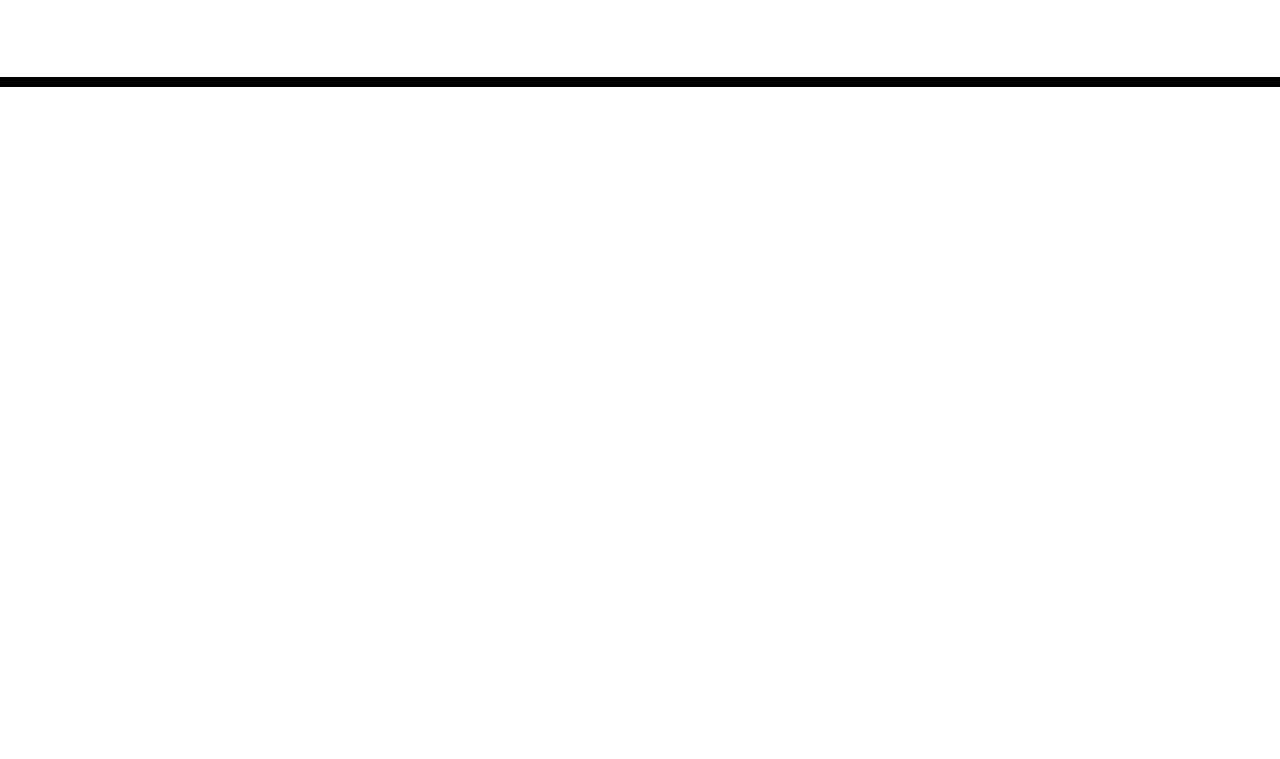
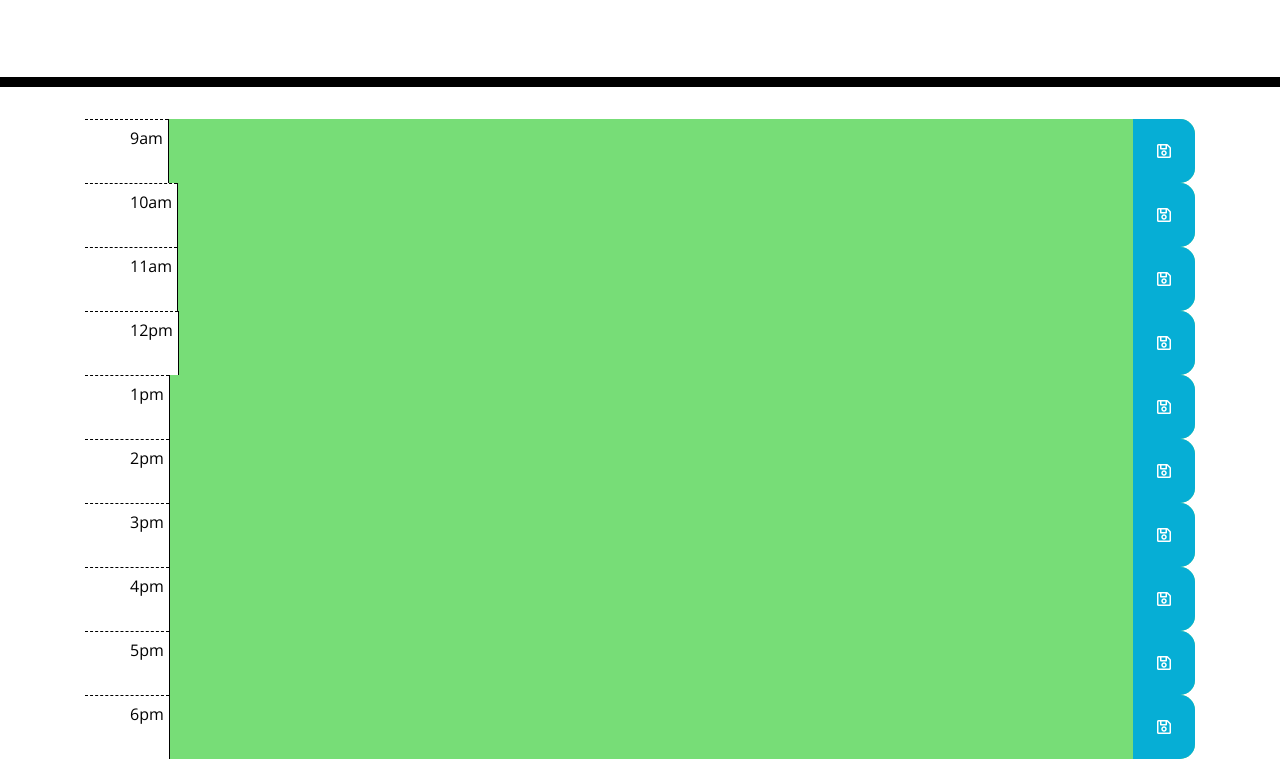
Before and after one commit to Sofoula23/calendar, a plain HTML site: page src/index.html in a window 1280 px wide. Shown: the part 181-940 px from the top of the page. Before the commit the page ends 800 px from the top, so only its background shows below. Drawn offline with nearby package versions, Linux system fonts and the light colour scheme.

Commit message:
modification of html and creation of script.js

```diff
--- a/src/index.html
+++ b/src/index.html
@@ -27,12 +27,75 @@
       <h1 class="display-3">Work Day Scheduler</h1>
       <p class="lead">A simple calendar app for scheduling your work day</p>
       <p id="currentDay" class="lead"></p>
+
+
+      <!--Timeblocks go here-->
     </header>
     <div class="container">
-      <!-- Timeblocks go here -->
+      <div id="time-9" class="time-block">
+        <div class="hour">9am</div>
+        <textarea class="event-text"></textarea>
+        <button class="saveBtn"><i class="far fa-save"></i></button>
+      </div>
+
+      <div id="time-10" class="time-block">
+        <div class="hour">10am</div>
+        <textarea class="event-text"></textarea>
+        <button class="saveBtn"><i class="far fa-save"></i></button>
+      </div>
+
+      <div id="time-11" class="time-block">
+        <div class="hour">11am</div>
+        <textarea class="event-text"></textarea>
+        <button class="saveBtn"><i class="far fa-save"></i></button>
+      </div>
+
+      <div id="time-12" class="time-block">
+        <div class="hour">12pm</div>
+        <textarea class="event-text"></textarea>
+        <button class="saveBtn"><i class="far fa-save"></i></button>
+      </div>
+
+      <div id="time-13" class="time-block">
+        <div class="hour">1pm</div>
+        <textarea class="event-text"></textarea>
+        <button class="saveBtn"><i class="far fa-save"></i></button>
+      </div>
+
+      <div id="time-14" class="time-block">
+        <div class="hour">2pm</div>
+        <textarea class="event-text"></textarea>
+        <button class="saveBtn"><i class="far fa-save"></i></button>
+      </div>
+
+      <div id="time-15" class="time-block">
+        <div class="hour">3pm</div>
+        <textarea class="event-text"></textarea>
+        <button class="saveBtn"><i class="far fa-save"></i></button>
+      </div>
+
+      <div id="time-16" class="time-block">
+        <div class="hour">4pm</div>
+        <textarea class="event-text"></textarea>
+        <button class="saveBtn"><i class="far fa-save"></i></button>
+      </div>
+
+      <div id="time-17" class="time-block">
+        <div class="hour">5pm</div>
+        <textarea class="event-text"></textarea>
+        <button class="saveBtn"><i class="far fa-save"></i></button>
+      </div>
+
+      <div id="time-18" class="time-block">
+        <div class="hour">6pm</div>
+        <textarea class="event-text"></textarea>
+        <button class="saveBtn"><i class="far fa-save"></i></button>
+      </div>
+
+
     </div>
-
     <script src="https://cdnjs.cloudflare.com/ajax/libs/jquery/3.2.1/jquery.min.js"></script>
     <script src="https://cdnjs.cloudflare.com/ajax/libs/moment.js/2.24.0/moment.min.js"></script>
+    <script src="script.js"></script>
   </body>
 </html>
--- /dev/null
+++ b/src/script.js
@@ -0,0 +1,41 @@
+//Moment.js
+var currentDate = moment().format("dddd")
++ "" + moment().format("Do MMM YYYY")
+var currentHour = moment().format("h:mm:ss a");
+
+//Save the input information in the local storage
+$(document).ready(function(){
+    $(".saveBtn").on("click", function(){
+        var value = $("textarea.event-text").val();
+        var time = $(this).parent().attr("id")
+        localStorage.setItem(time, value)
+
+    })
+    // event listener for save buttons to add to local storage
+    $(".saveBtn").on("click", function () {
+        var click = $(this).attr("data-value");
+        var eventInput = $(click).val();
+        localStorage.setItem(click, eventInput);
+    });
+    //Determine color code for the past, the present and the future.
+    function determineHour(){
+        var currentTime = moment().hours();
+        $(".time-block").each(function(){
+            var timeBlockHour = parseInt($(this).attr("id").split("-")[1])
+            if (timeBlockHour < currentTime){
+                $(this).addClass("past");
+
+            }
+            else if (timeBlockHour === currentTime){
+                $(this).removeClass("past")
+                $(this).addClass("present")
+            }
+            else {
+                $(this).removeClass("past")
+                $(this).removeClass("present")
+                $(this).addClass("future")
+            }
+        })
+    }
+    determineHour()
+})
--- a/src/style.css
+++ b/src/style.css
@@ -28,44 +28,42 @@ textarea{
 .time-block{
   text-align: center;
   border-radius: 15px;
-}
-
-.row {
-  white-space: pre-wrap;
-  height: 80px;
-  border-top: 1px solid white;;
+  display: flex;
 }
 
 .hour {
   background-color: #ffffff;
   color: #000000;
   border-top: 1px dashed #000000;
+  padding: 10px 5px 30px 45px;
+}
+
+.event-text {
+  flex-grow: 2;
 }
 
 .past {
   background-color: #d3d3d3;
-  color: white;
 }
 
 .present {
   background-color: #ff6961;
-  color: white;
 }
 
 .future {
   background-color: #77dd77;
-  color: white;
 }
 
 .saveBtn {
-  border-left: 1px solid black;
+  border: none;
   border-top-right-radius: 15px;
   border-bottom-right-radius: 15px;
   background-color: #06AED5;
   color: white;
+  padding: 24px;
 }
 
 .saveBtn i:hover {
-  font-size: 20px;
+  color: black;
   transition: all .3s ease-in-out;
 }
```
